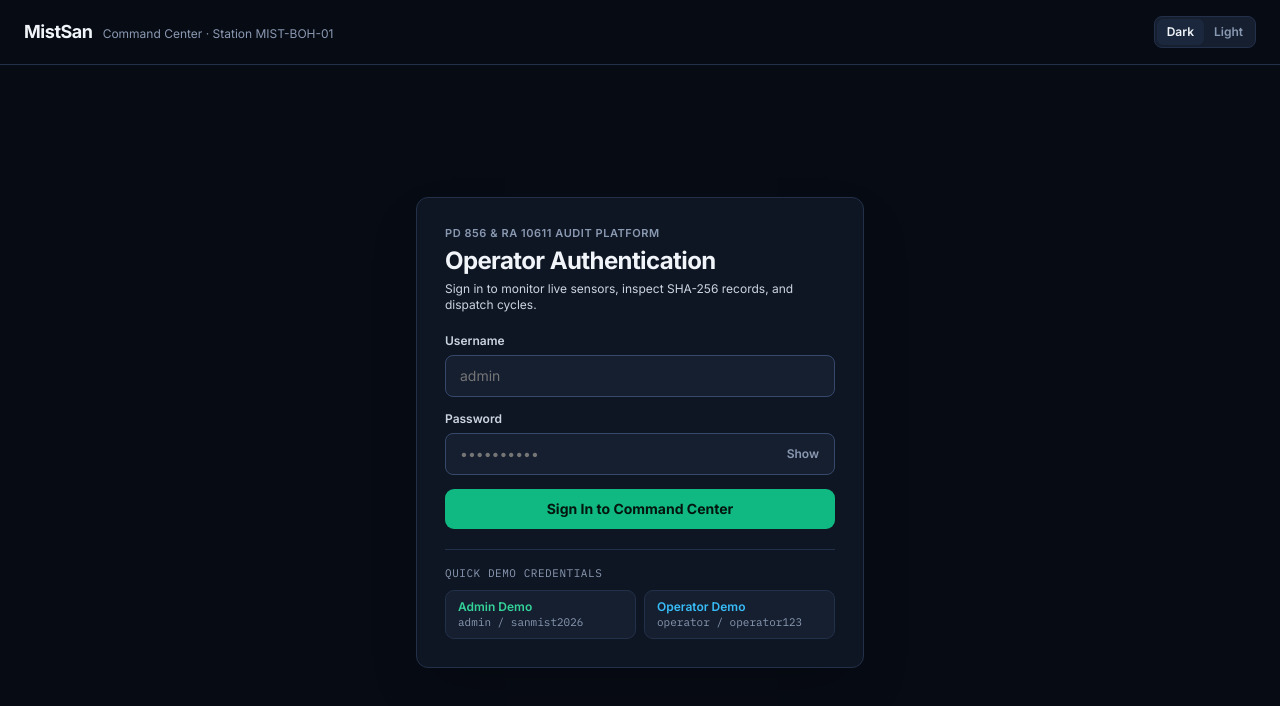
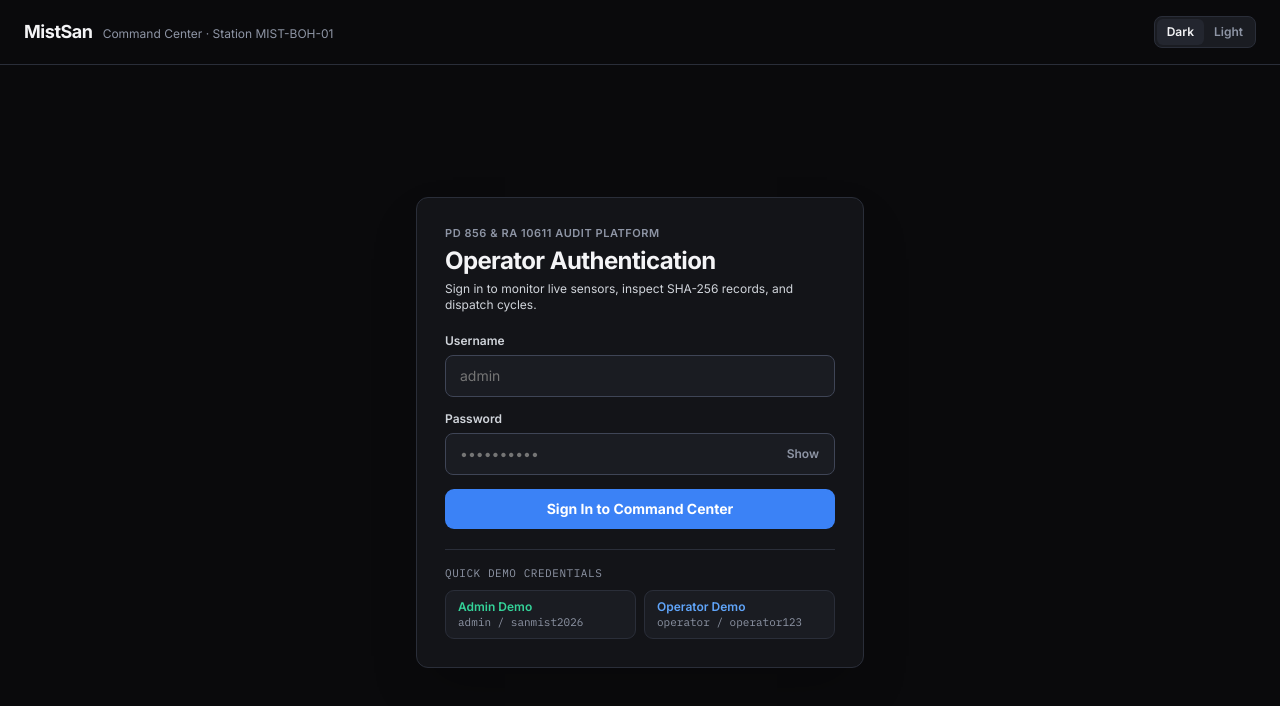
Before and after one commit to coco1oco/sanmist-platform, a plain HTML site: page frontend/index.html in a window 1280 px wide. Drawn offline with Linux system fonts and the light colour scheme.

Commit message:
feat: add docker support, mqtt auth, and enhanced dashboard UI

```diff
--- a/frontend/index.html
+++ b/frontend/index.html
@@ -13,30 +13,34 @@
     :root,
     :root[data-theme="dark"] {
       color-scheme: dark;
-      --bg: #070b14;
-      --surface: #0f1623;
-      --surface-2: #151f30;
-      --surface-3: #1b273c;
-      --border: #223049;
-      --border-strong: #36496b;
-      --text: #f1f5f9;
-      --text-2: #cbd5e1;
-      --text-3: #8a99b2;
-      --primary: #10b981;
-      --primary-hover: #059669;
-      --primary-fg: #03150e;
-      --focus: #38bdf8;
+      --bg: #0a0a0c;
+      --surface: #131418;
+      --surface-2: #1a1c22;
+      --surface-3: #23262f;
+      --border: #2a2e39;
+      --border-strong: #3f4556;
+      --text: #f4f4f6;
+      --text-2: #d1d5db;
+      --text-3: #8e95a5;
+      --primary: #3b82f6;
+      --primary-hover: #2563eb;
+      --primary-fg: #ffffff;
+      --focus: #60a5fa;
       --sei: #818cf8;
+      --sei-soft: rgba(129, 140, 248, 0.16);
       --pass: #34d399;
-      --pass-soft: rgba(16, 185, 129, 0.13);
-      --marginal: #fbbf24;
+      --pass-soft: rgba(52, 211, 153, 0.13);
+      --marginal: #f59e0b;
       --marginal-soft: rgba(245, 158, 11, 0.13);
-      --fail: #f87171;
-      --fail-soft: rgba(239, 68, 68, 0.13);
-      --estop: #fb7185;
+      --fail: #ef4444;
+      --fail-soft: rgba(239, 68, 68, 0.14);
+      --estop: #f43f5e;
       --estop-soft: rgba(244, 63, 94, 0.16);
-      --info-soft: rgba(56, 189, 248, 0.12);
-      --overlay: rgba(3, 7, 15, 0.78);
+      --info-soft: rgba(96, 165, 250, 0.14);
+      --sensor-temp: #38bdf8;
+      --sensor-hum: #22d3ee;
+      --sensor-flow: #a78bfa;
+      --overlay: rgba(6, 6, 8, 0.82);
     }
 
     :root[data-theme="light"] {
@@ -55,6 +59,7 @@
       --primary-fg: #ffffff;
       --focus: #0284c7;
       --sei: #4338ca;
+      --sei-soft: rgba(67, 56, 202, 0.12);
       --pass: #15803d;
       --pass-soft: #dcfce7;
       --marginal: #b45309;
@@ -64,6 +69,9 @@
       --estop: #be123c;
       --estop-soft: #ffe4e6;
       --info-soft: #e0f2fe;
+      --sensor-temp: #0369a1;
+      --sensor-hum: #0e7490;
+      --sensor-flow: #6d28d9;
       --overlay: rgba(15, 23, 42, 0.56);
     }
 
@@ -637,7 +645,7 @@
               <div class="subpanel px-3 py-2 flex items-center justify-between gap-2">
                 <div>
                   <div class="text-[10px] uppercase tracking-wider muted">Ambient Temp</div>
-                  <div id="sensor-temp" class="mono text-base font-bold mt-0.5" style="color: #38bdf8;">-- °C</div>
+                  <div id="sensor-temp" class="mono text-base font-bold mt-0.5" style="color: var(--sensor-temp);">-- °C</div>
                 </div>
                 <span class="mono text-[10px] muted">DHT22</span>
               </div>
@@ -645,7 +653,7 @@
               <div class="subpanel px-3 py-2 flex items-center justify-between gap-2">
                 <div>
                   <div class="text-[10px] uppercase tracking-wider muted">Rel. Humidity</div>
-                  <div id="sensor-hum" class="mono text-base font-bold mt-0.5" style="color: #22d3ee;">-- %</div>
+                  <div id="sensor-hum" class="mono text-base font-bold mt-0.5" style="color: var(--sensor-hum);">-- %</div>
                 </div>
                 <span class="mono text-[10px] muted">DHT22</span>
               </div>
@@ -653,7 +661,7 @@
               <div class="subpanel px-3 py-2 flex items-center justify-between gap-2">
                 <div>
                   <div class="text-[10px] uppercase tracking-wider muted">Atomizer Flow</div>
-                  <div id="sensor-flow" class="mono text-base font-bold mt-0.5" style="color: #a78bfa;">-- mL/min</div>
+                  <div id="sensor-flow" class="mono text-base font-bold mt-0.5" style="color: var(--sensor-flow);">-- mL/min</div>
                 </div>
                 <span class="mono text-[10px] muted">YF-S401</span>
               </div>
@@ -723,7 +731,7 @@
 
             <button id="verify-ledger-btn" type="button"
               class="px-3 py-1.5 rounded-lg text-xs font-semibold border transition"
-              style="background: rgba(99, 102, 241, 0.16); border-color: var(--sei); color: var(--sei);">
+              style="background: var(--sei-soft); border-color: var(--sei); color: var(--sei);">
               Verify Ledger Chain
             </button>
 
```
Also changed, not shown: 2 other files.
